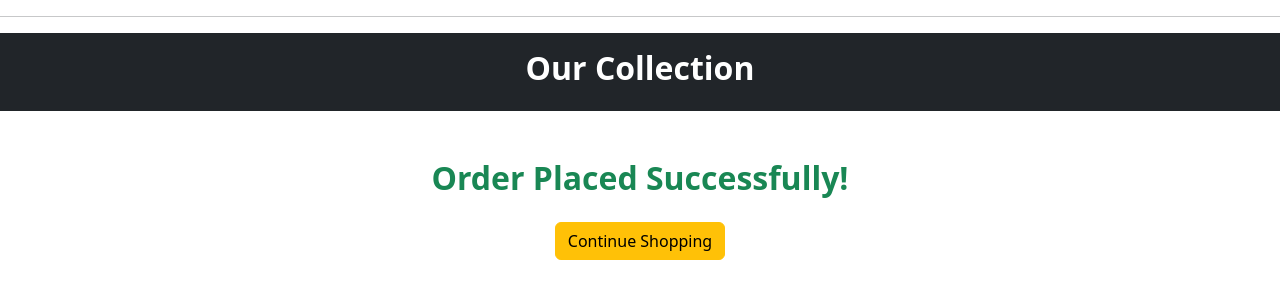
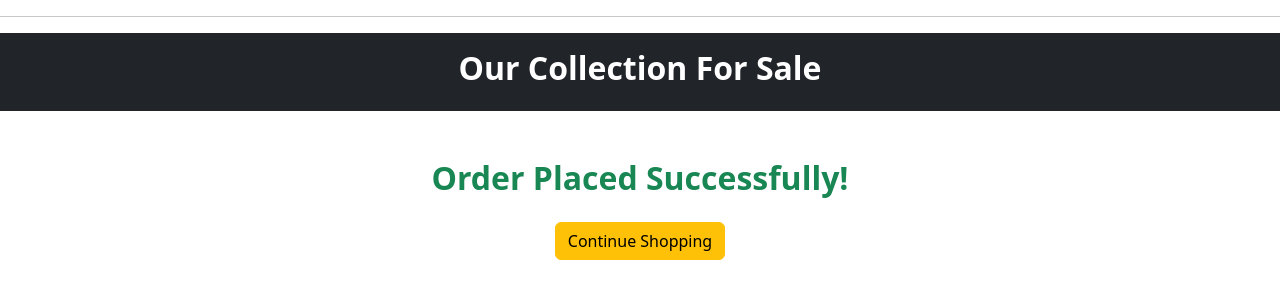
Before and after one commit to tariqmahmood1/AlishbahDesigne, a Django app: page /shop/ in a window 1280 px wide. Shown: the part 66-366 px from the top of the page. Run offline with Django 5.2, Linux system fonts and the light colour scheme; data that the repository does not hold is empty.

Commit message:
Updated design / fixed bug / added feature

```diff
--- a/shop/templates/shop/shop.html
+++ b/shop/templates/shop/shop.html
@@ -2,7 +2,7 @@
 
 {% block content %}
 <section class="bg-dark text-white text-center py-3">
-    <h2>Our Collection</h2>
+    <h2>Our Collection For Sale</h2>
 </section>
 <div class="container text-center py-5">
     <h2 class="text-success">Order Placed Successfully!</h2>
```
